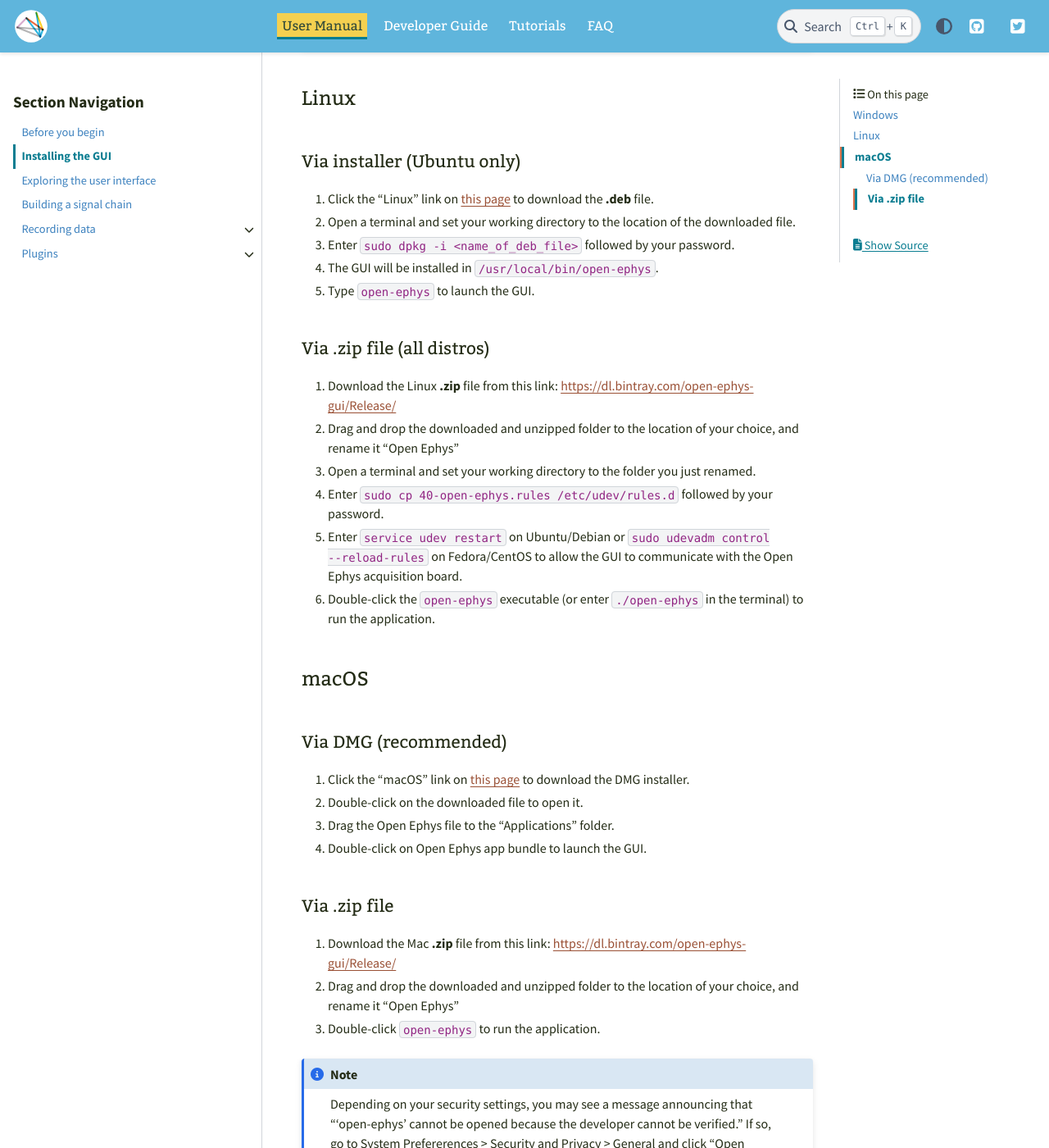
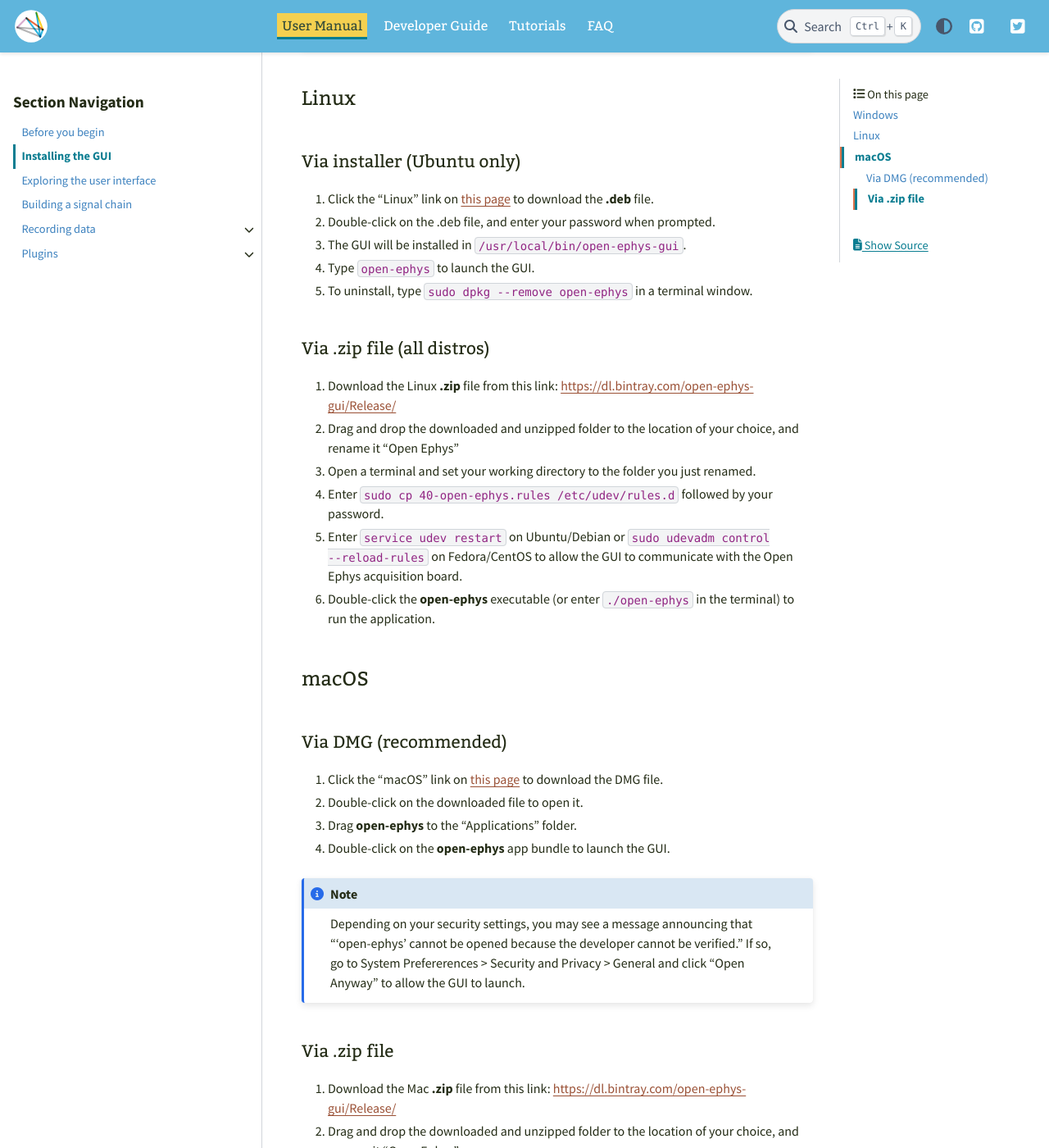
Before and after one commit to open-ephys/gui-docs, a Sphinx documentation site: the page built from source/User-Manual/Installing-the-GUI.rst, in a window 1280 px wide and 1400 px high, scrolled down 1035 px. Shown: the whole window at 82% size. Built offline with Sphinx 7.4.7 and the PyData theme 0.15.4, drawn with Linux system fonts in a browser that asks for light colours; some of the changed text lies outside the part shown.

```diff
--- a/source/User-Manual/Installing-the-GUI.rst
+++ b/source/User-Manual/Installing-the-GUI.rst
@@ -30,7 +30,7 @@ Via .zip file
 
 3. Run :code:`FrontPanelUSB-DriverOnly-4.4.0.exe` to install the Open Ephys acquisition board driver.
 
-4. Double-click the :code:`open-ephys` executable to run the application.
+4. Double-click the **open-ephys** executable to run the application.
 
 .. note:: If the GUI won't open due to a missing DLL, you'll need to install the `Visual Studio 2015 2017 and 2019 redistributable package`_.
 
@@ -42,13 +42,13 @@ Via installer (Ubuntu only)
 
 1. Click the "Linux" link on `this page`_ to download the **.deb** file.
 
-2. Open a terminal and set your working directory to the location of the downloaded file.
+2. Double-click on the .deb file, and enter your password when prompted.
 
-3. Enter :code:`sudo dpkg -i <name_of_deb_file>` followed by your password.
+3. The GUI will be installed in :code:`/usr/local/bin/open-ephys-gui`.
 
-4. The GUI will be installed in :code:`/usr/local/bin/open-ephys`.
+4. Type :code:`open-ephys` to launch the GUI.
 
-5. Type :code:`open-ephys` to launch the GUI.
+5. To uninstall, type :code:`sudo dpkg --remove open-ephys` in a terminal window.
 
 
 Via .zip file (all distros)
@@ -64,7 +64,7 @@ Via .zip file (all distros)
 
 5. Enter :code:`service udev restart` on Ubuntu/Debian or :code:`sudo udevadm control --reload-rules` on Fedora/CentOS to allow the GUI to communicate with the Open Ephys acquisition board.
 
-6. Double-click the :code:`open-ephys` executable (or enter :code:`./open-ephys` in the terminal) to run the application.
+6. Double-click the **open-ephys** executable (or enter :code:`./open-ephys` in the terminal) to run the application.
 
 
 macOS
@@ -73,13 +73,15 @@ macOS
 Via DMG (recommended)
 ----------------------
 
-1. Click the "macOS" link on `this page`_ to download the DMG installer.
+1. Click the "macOS" link on `this page`_ to download the DMG file.
 
 2. Double-click on the downloaded file to open it.
 
-3. Drag the Open Ephys file to the "Applications" folder.
+3. Drag **open-ephys** to the "Applications" folder.
 
-4. Double-click on Open Ephys app bundle to launch the GUI.
+4. Double-click on the **open-ephys** app bundle to launch the GUI.
+
+.. note:: Depending on your security settings, you may see a message announcing that "'open-ephys' cannot be opened because the developer cannot be verified." If so, go to System Prefererences > Security and Privacy > General and click "Open Anyway" to allow the GUI to launch.
 
 Via .zip file
 --------------
@@ -90,7 +92,6 @@ Via .zip file
 
 3. Double-click :code:`open-ephys` to run the application.
 
-.. note:: Depending on your security settings, you may see a message announcing that "'open-ephys' cannot be opened because the developer cannot be verified." If so, go to System Prefererences > Security and Privacy > General and click "Open Anyway" to allow the GUI to launch.
 
 |
 |
--- a/source/User-Manual/Plugins/index.rst
+++ b/source/User-Manual/Plugins/index.rst
@@ -55,6 +55,8 @@ To open Plugin Installer, go to File > Plugin Installer, or press the shortcut k
 
 .. image:: ../../_static/images/plugins/plugininstaller/pi_initial.png
   :alt: Overview of the Plugin Installer interface
+
+.. note:: The Plugin Installer requires a network connection in order to function. You will not be able to install plugins unless you have access to the internet.
 
 Layout
 ------
```
